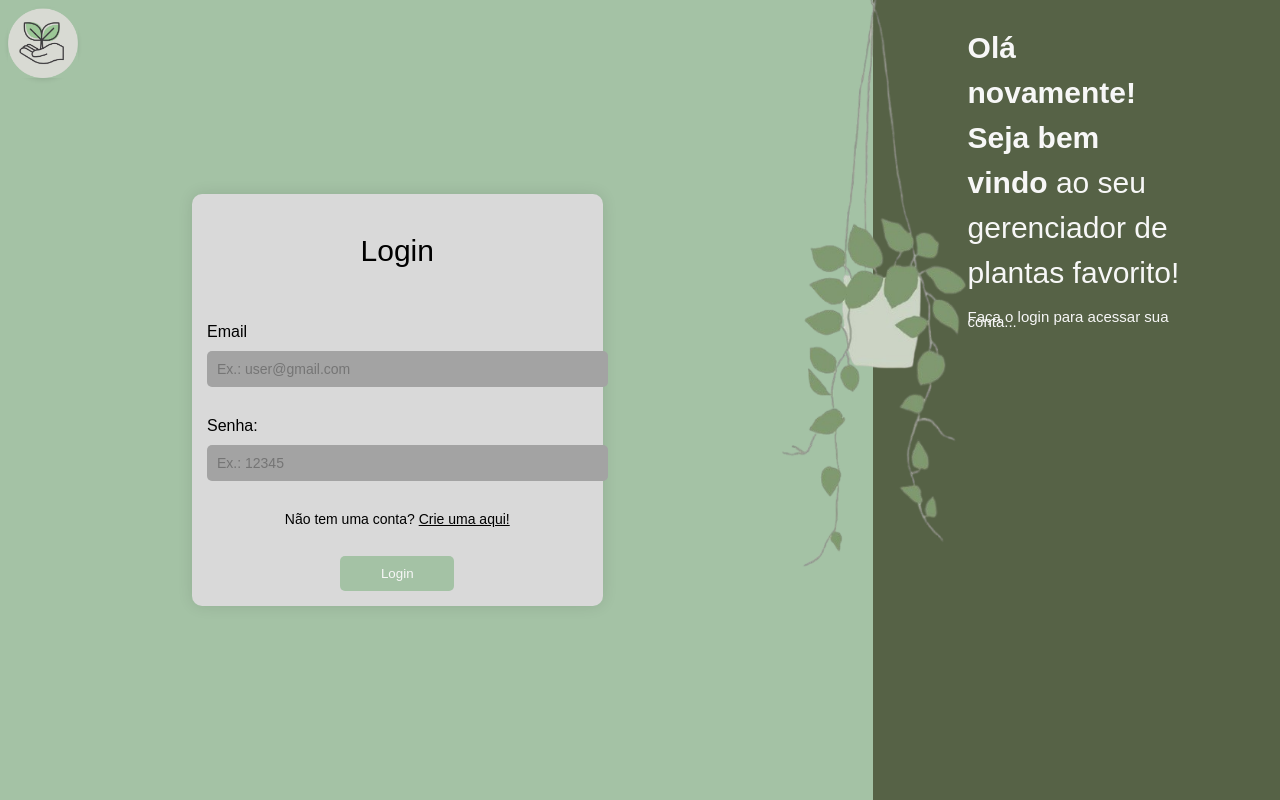
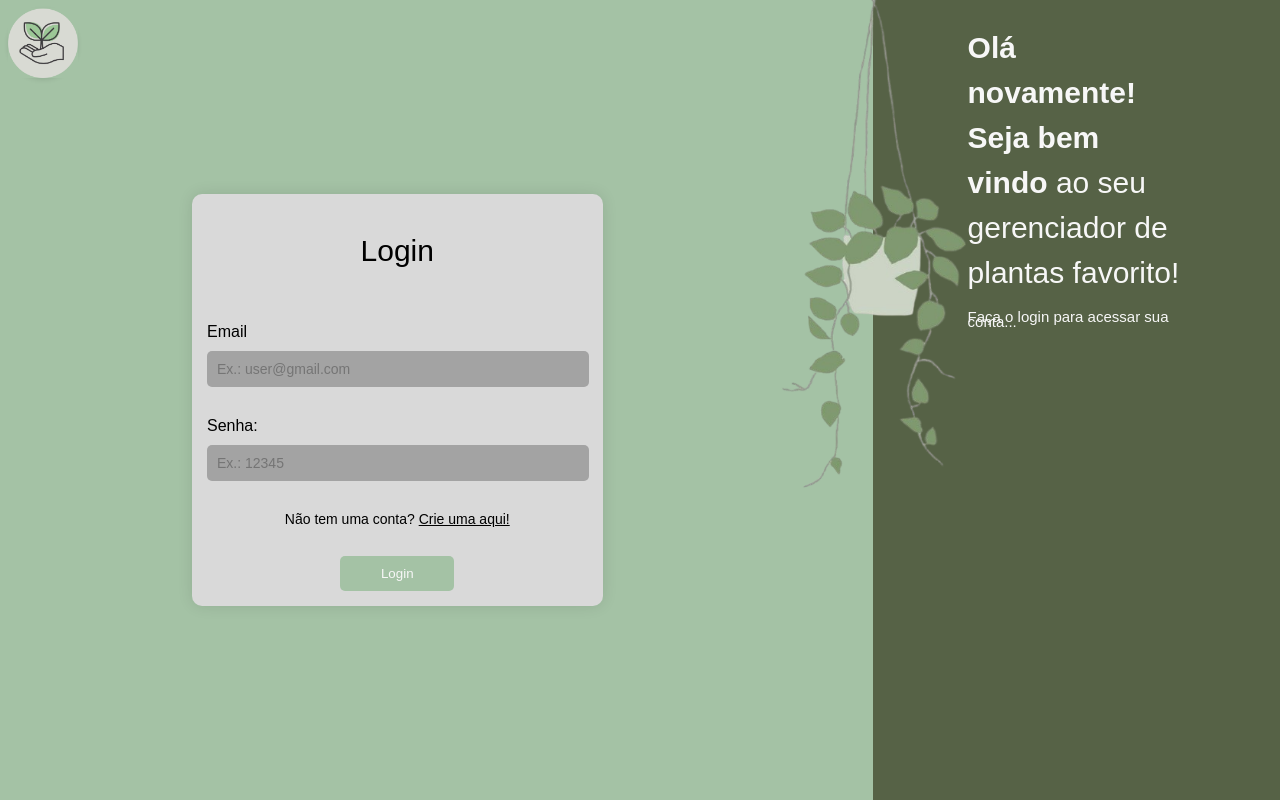
Before and after one commit to V1TOR-P3SSOA/TRABALHO-FINAL, a PHP site: page /codigo/login_form.php in a window 1280 px wide. Run offline with PHP 8.4, Linux system fonts and the light colour scheme.

Commit message:
ajustes na aparência

```diff
--- a/assets/estilo/style_login.css
+++ b/assets/estilo/style_login.css
@@ -11,14 +11,14 @@ body {
   height: 100vh;
 }
 
-#planta_dec {
+#planta{
   width: auto;
   z-index: 1;
 }
 
 #plant{
-  width: 50%;
-  height: 75%;
+  width: 65%;
+  height: 65%;
   max-width: 270px;
   position: relative;
   left: 136px;
@@ -29,7 +29,7 @@ body {
   position: absolute;
   top: 8px;
   left: 8px;
-  background-color: white;
+  background-color: #ffffff;
   width: 70px;
   height: 70px;
   border-radius: 50%;
@@ -60,7 +60,7 @@ body {
 }
 
 #login_caixa input {
-  width: 100%;
+  width: 95%;
   height: 5%;
   padding: 10px;
   margin: 10px 0;
```
